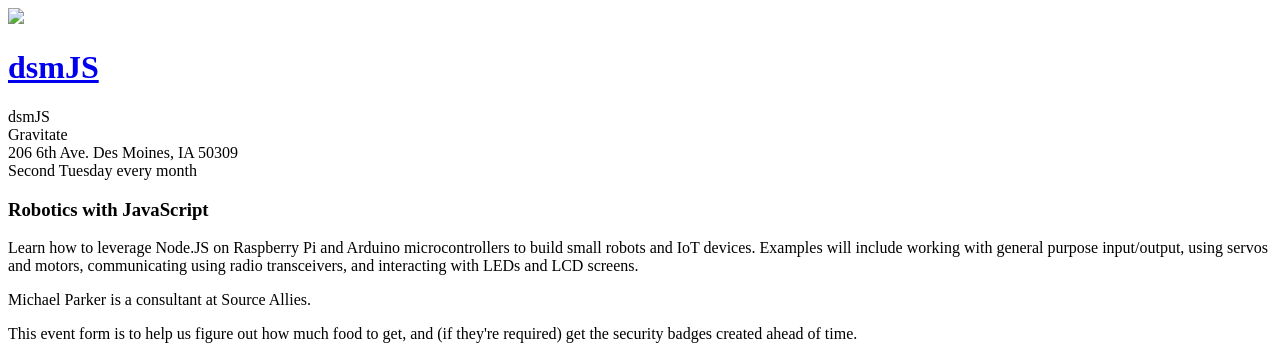
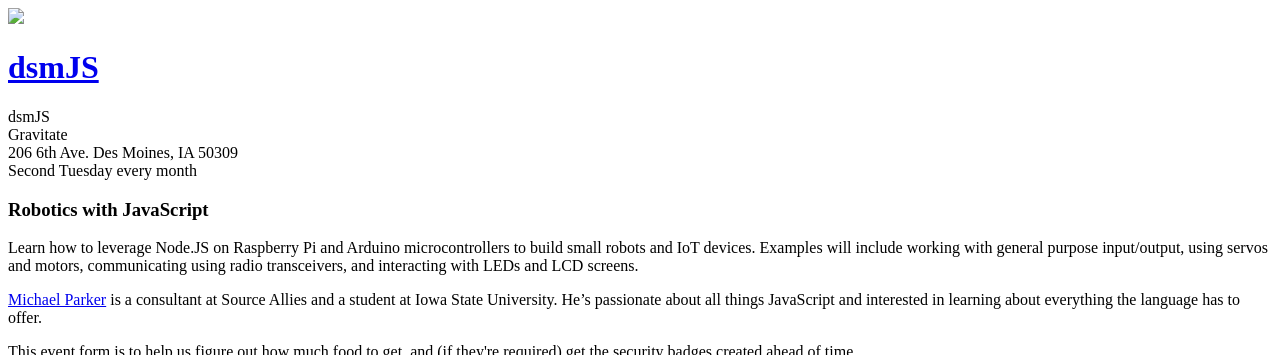
Before and after one commit to dsmjs/dsmjs.github.io, a Jekyll site: the page built from _posts/2016-08-09-meeting.md, in a window 1280 px wide, cut to the strip 0-355 px from the top of the page. Built offline with Jekyll 4.4.1, drawn with Linux system fonts in a browser that asks for light colours.

Commit message:
Add more info about myself

```diff
--- a/_posts/2016-08-09-meeting.md
+++ b/_posts/2016-08-09-meeting.md
@@ -13,4 +13,4 @@
 
 Learn how to leverage Node.JS on Raspberry Pi and Arduino microcontrollers to build small robots and IoT devices. Examples will include working with general purpose input/output, using servos and motors, communicating using radio transceivers, and interacting with LEDs and LCD screens.
 
-Michael Parker is a consultant at Source Allies.
+[Michael Parker](https://github.com/Mrparkers) is a consultant at Source Allies and a student at Iowa State University.  He's passionate about all things JavaScript and interested in learning about everything the language has to offer.
```
